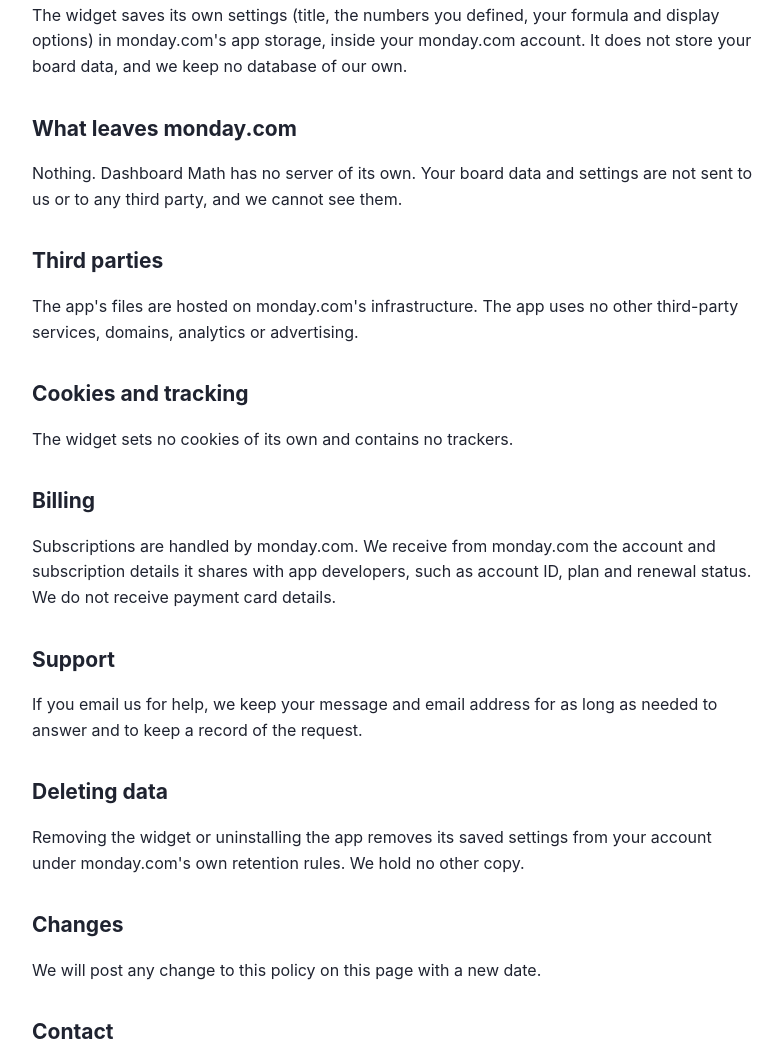
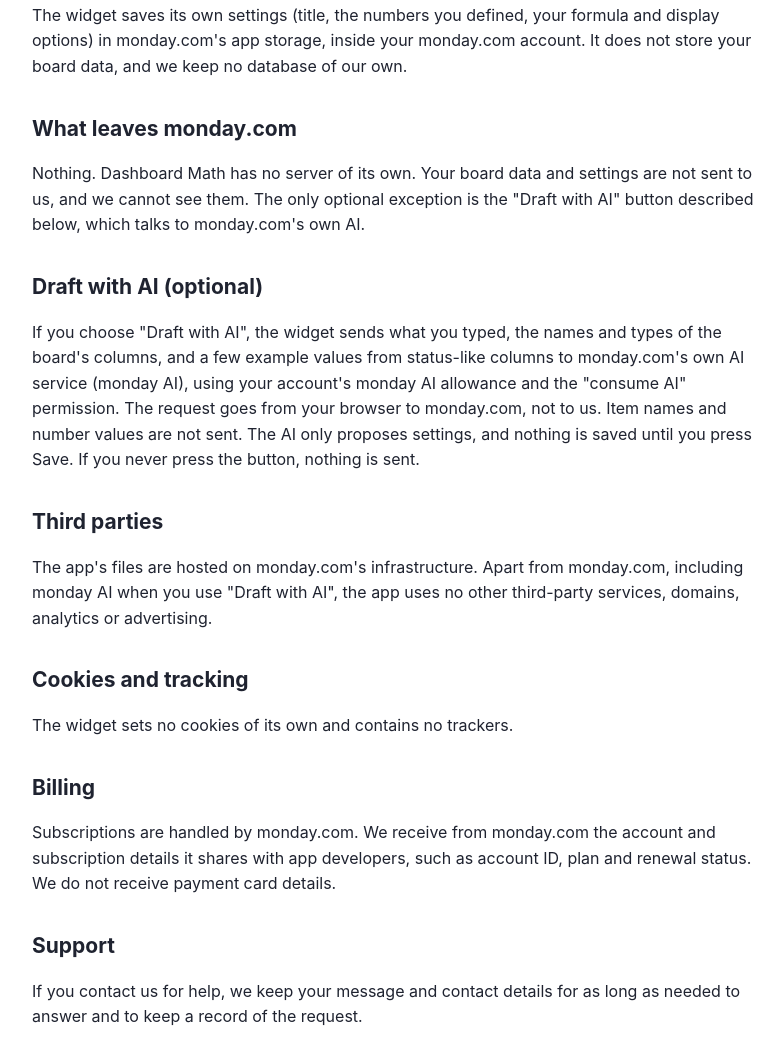
Before and after one commit to micwalker17/dashboard-math-site, a plain HTML site: page privacy.html in a window 1280 px wide. Shown: the part 416-1468 px from the top of the page, without its empty margins (244-1028 px from the left). Drawn offline with Linux system fonts and the light colour scheme.

Commit message:
Describe Draft with AI

```diff
--- a/privacy.html
+++ b/privacy.html
@@ -2,11 +2,12 @@
 <h1>Privacy policy</h1><p class="muted">Last updated: November 19, 2026. Dashboard Math is provided by Tallyfield Apps.</p>
 <h2>What the app reads</h2><p>With your permission (the "read boards" scope), the widget reads the boards connected to it: board names, column names, groups, and item and subitem values. It reads them inside your browser, through monday.com, so it can calculate the figure you set up.</p>
 <h2>What the app stores</h2><p>The widget saves its own settings (title, the numbers you defined, your formula and display options) in monday.com's app storage, inside your monday.com account. It does not store your board data, and we keep no database of our own.</p>
-<h2>What leaves monday.com</h2><p>Nothing. Dashboard Math has no server of its own. Your board data and settings are not sent to us or to any third party, and we cannot see them.</p>
-<h2>Third parties</h2><p>The app's files are hosted on monday.com's infrastructure. The app uses no other third-party services, domains, analytics or advertising.</p>
+<h2>What leaves monday.com</h2><p>Nothing. Dashboard Math has no server of its own. Your board data and settings are not sent to us, and we cannot see them. The only optional exception is the "Draft with AI" button described below, which talks to monday.com's own AI.</p>
+<h2>Draft with AI (optional)</h2><p>If you choose "Draft with AI", the widget sends what you typed, the names and types of the board's columns, and a few example values from status-like columns to monday.com's own AI service (monday AI), using your account's monday AI allowance and the "consume AI" permission. The request goes from your browser to monday.com, not to us. Item names and number values are not sent. The AI only proposes settings, and nothing is saved until you press Save. If you never press the button, nothing is sent.</p>
+<h2>Third parties</h2><p>The app's files are hosted on monday.com's infrastructure. Apart from monday.com, including monday AI when you use "Draft with AI", the app uses no other third-party services, domains, analytics or advertising.</p>
 <h2>Cookies and tracking</h2><p>The widget sets no cookies of its own and contains no trackers.</p>
 <h2>Billing</h2><p>Subscriptions are handled by monday.com. We receive from monday.com the account and subscription details it shares with app developers, such as account ID, plan and renewal status. We do not receive payment card details.</p>
-<h2>Support</h2><p>If you email us for help, we keep your message and email address for as long as needed to answer and to keep a record of the request.</p>
+<h2>Support</h2><p>If you contact us for help, we keep your message and contact details for as long as needed to answer and to keep a record of the request.</p>
 <h2>Deleting data</h2><p>Removing the widget or uninstalling the app removes its saved settings from your account under monday.com's own retention rules. We hold no other copy.</p>
 <h2>Changes</h2><p>We will post any change to this policy on this page with a new date.</p>
 <h2>Contact</h2><p><a href="https://github.com/micwalker17/dashboard-math-site/issues/new">Send us a support request</a></p>
```
Also changed, not shown: how-to.html (+2 -0 lines).
